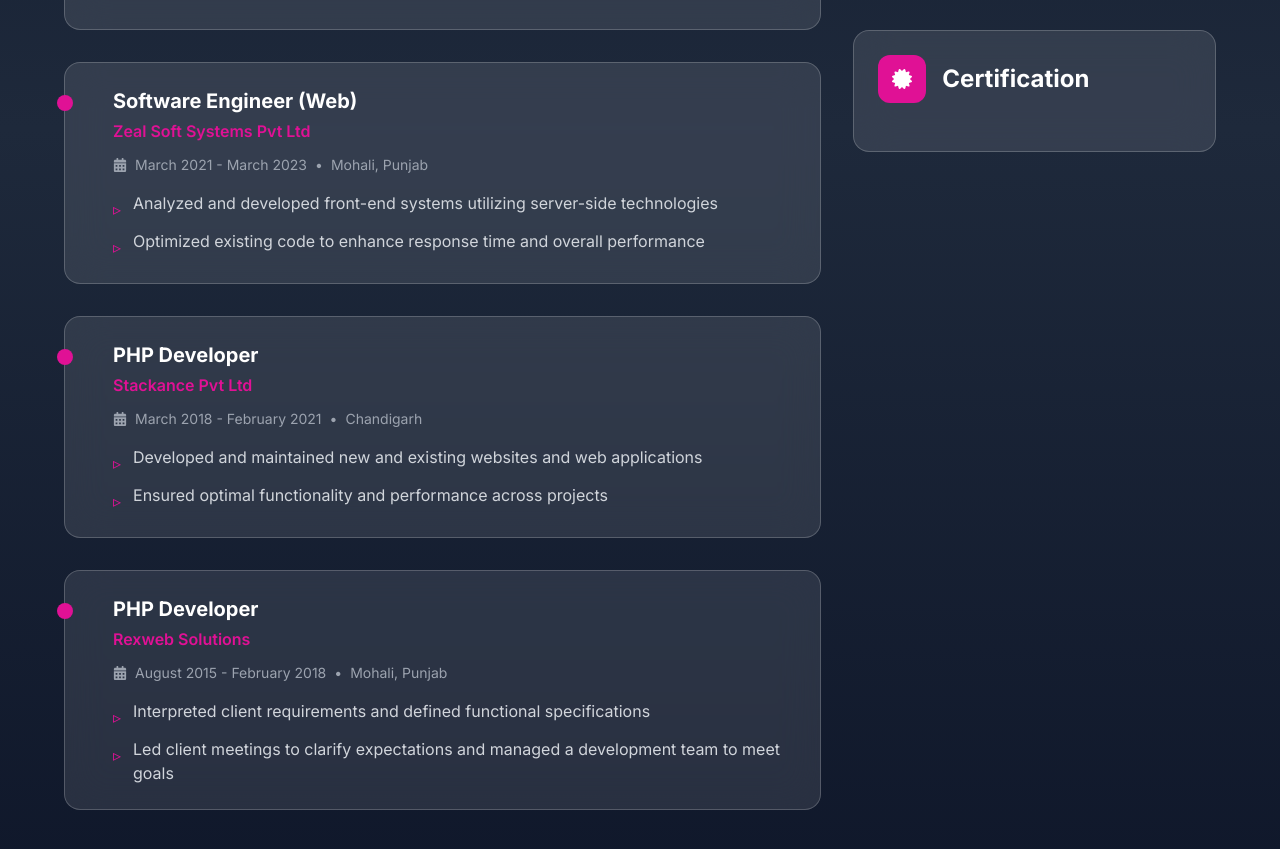
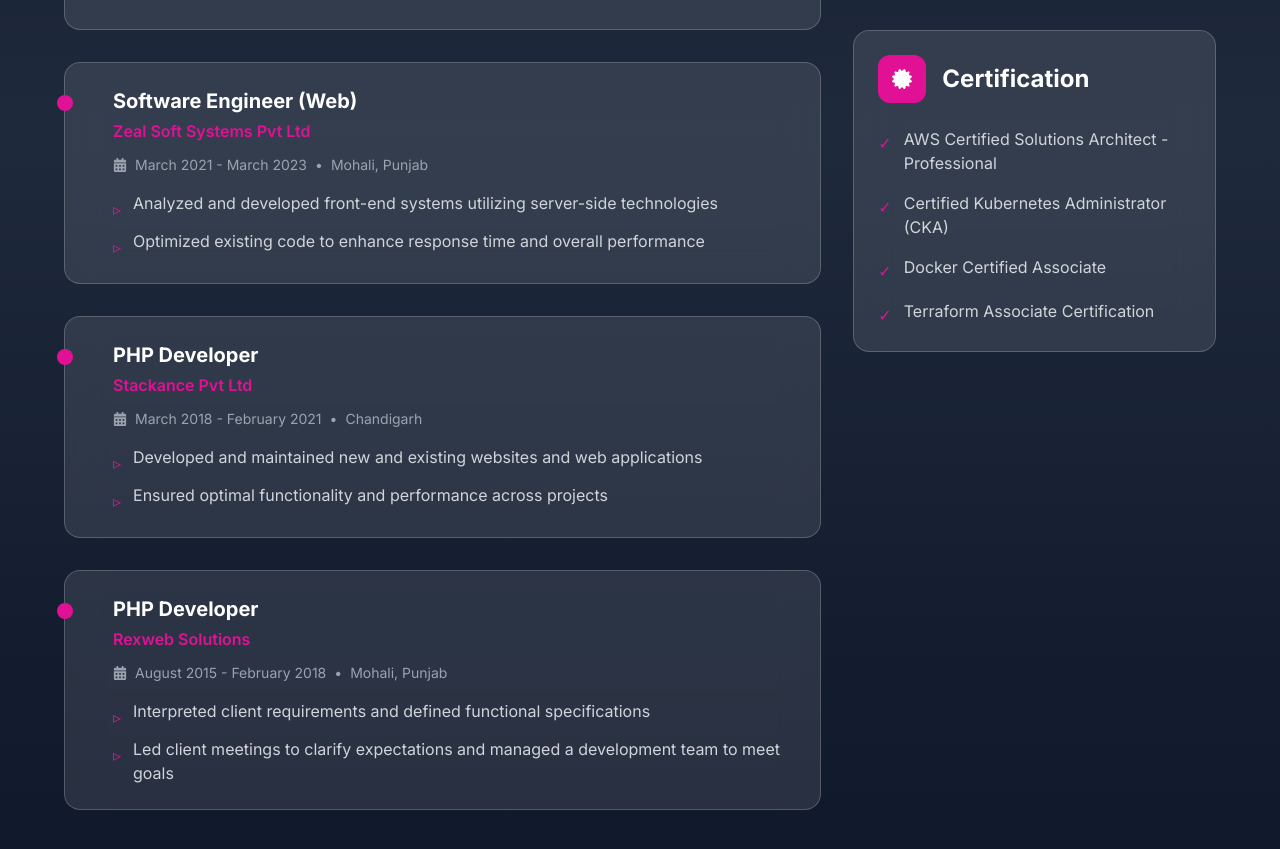
Before and after one commit to manojthakurkkr/portfolio, a Next.js app: page / in a window 1280 px wide. Shown: the part 5180-6029 px from the top of the page. Built offline with nearby package versions, Linux system fonts and the light colour scheme.

Commit message:
resume update

```diff
--- a/components/Resume.tsx
+++ b/components/Resume.tsx
@@ -217,7 +217,7 @@
                 </div>
                 <h3 className="text-2xl font-bold text-white">Certification</h3>
               </div>
-              {/* <ul className="space-y-4">
+              <ul className="space-y-4">
                 {certifications.map((cert, index) => (
                   <motion.li
                     key={index}
@@ -231,10 +231,12 @@
                     <span className="text-color mr-3 mt-1 group-hover:scale-150 transition-transform">
                       ✓
                     </span>
-                    <span className="group-hover:text-white transition-colors">{cert}</span>
+                    <span className="group-hover:text-white transition-colors">
+                      {cert}
+                    </span>
                   </motion.li>
                 ))}
-              </ul> */}
+              </ul>
             </div>
           </motion.div>
         </div>
```
Also changed, not shown: 1 other file (tests, documents, lock files or other folders).
